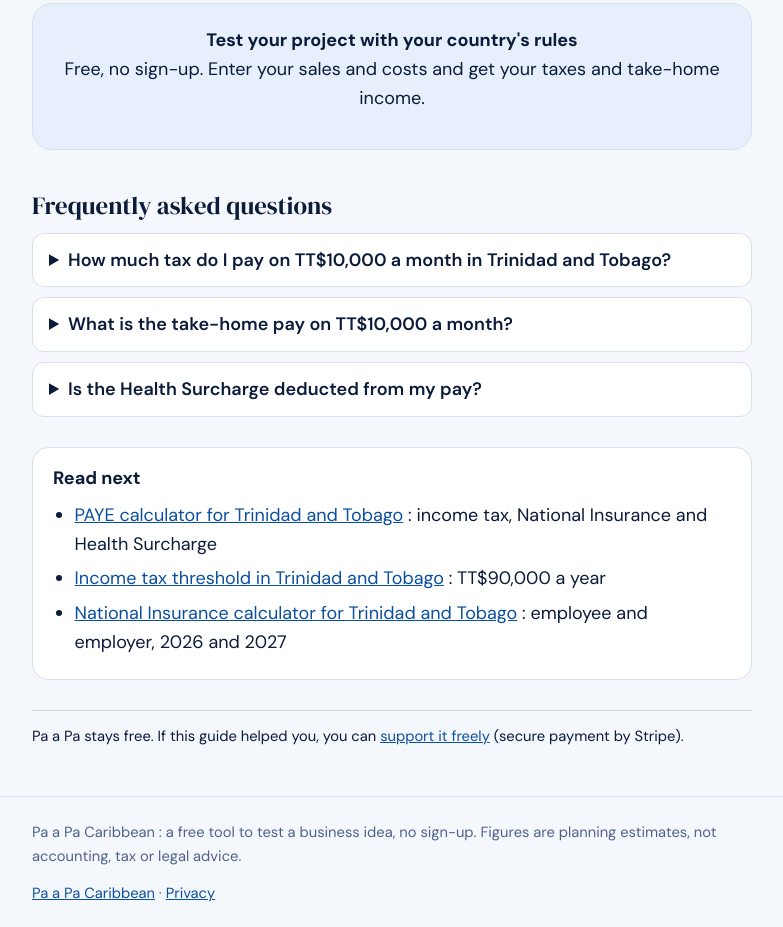
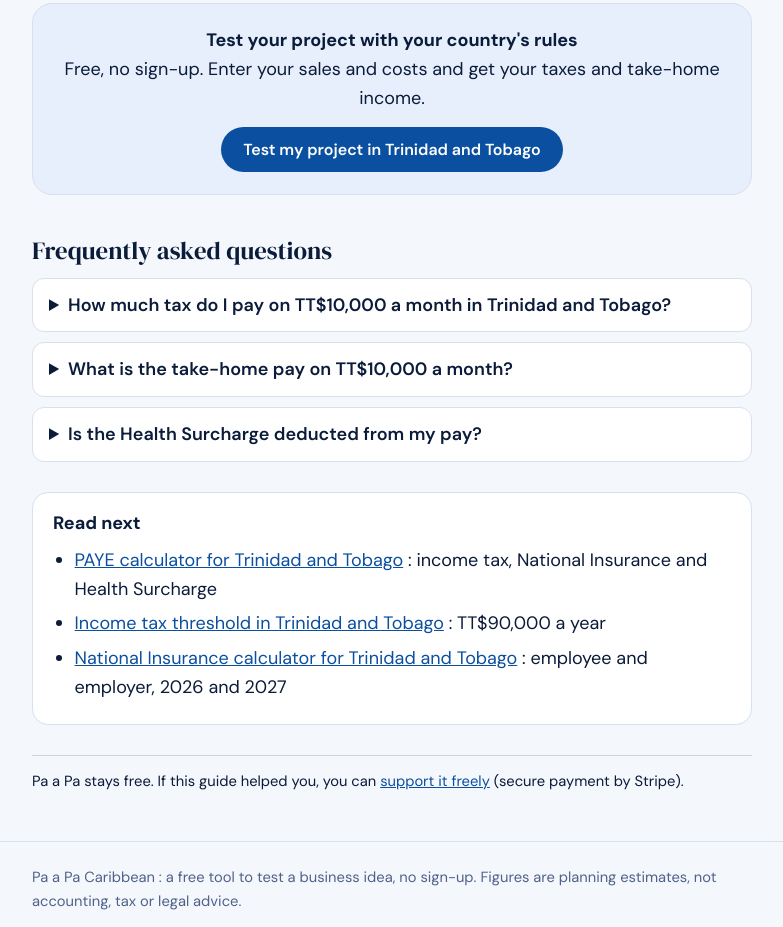
Before and after one commit to heso73/pa-a-pa, a plain HTML site: page caribbean/guides/salary-after-tax-trinidad-and-tobago/index.html in a window 1280 px wide. Shown: the part 2113-3040 px from the top of the page, without its empty margins (248-1031 px from the left). Drawn offline with Linux system fonts and the light colour scheme.

Commit message:
Guide Trinite salaire net : retablit le bouton vers le test du pays

```diff
--- a/caribbean/guides/salary-after-tax-trinidad-and-tobago/index.html
+++ b/caribbean/guides/salary-after-tax-trinidad-and-tobago/index.html
@@ -107,7 +107,7 @@ document.getElementById('s-gross').addEventListener('input',run);run()})();</scr
 <p>From 4 January 2027 the employee National Insurance share rises from 5.4% to 6.4%, so take-home pay falls slightly. The PAYE calculator lets you switch between the two rates.</p>
 <div class="cta">
 <p><strong>Test your project with your country's rules</strong><br>Free, no sign-up. Enter your sales and costs and get your taxes and take-home income.</p>
-
+<a class="btn" href="../../?c=TT#/test">Test my project in Trinidad and Tobago</a>
 </div>
 <h2>Frequently asked questions</h2>
 <details><summary>How much tax do I pay on TT$10,000 a month in Trinidad and Tobago?</summary>
```
